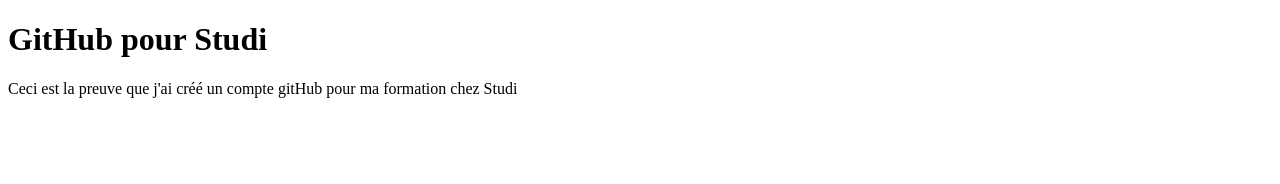
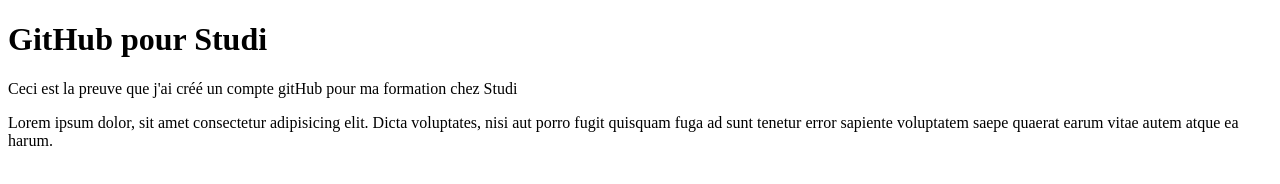
Before and after one commit to BakStudi/mon_compte_studi, a plain HTML site: page index.html in a window 1280 px wide. Drawn offline with Linux system fonts and the light colour scheme.

Commit message:
Modification de mon fichier html

```diff
--- a/index.html
+++ b/index.html
@@ -9,5 +9,8 @@
     <h1>GitHub pour Studi</h1>
 
     <p>Ceci est la preuve que j'ai créé un compte gitHub pour ma formation chez Studi</p>
+
+    <p>Lorem ipsum dolor, sit amet consectetur adipisicing elit. Dicta voluptates, nisi aut porro fugit quisquam fuga ad sunt tenetur error sapiente voluptatem saepe quaerat earum vitae autem atque ea harum.</p>
+
 </body>
 </html>
```
